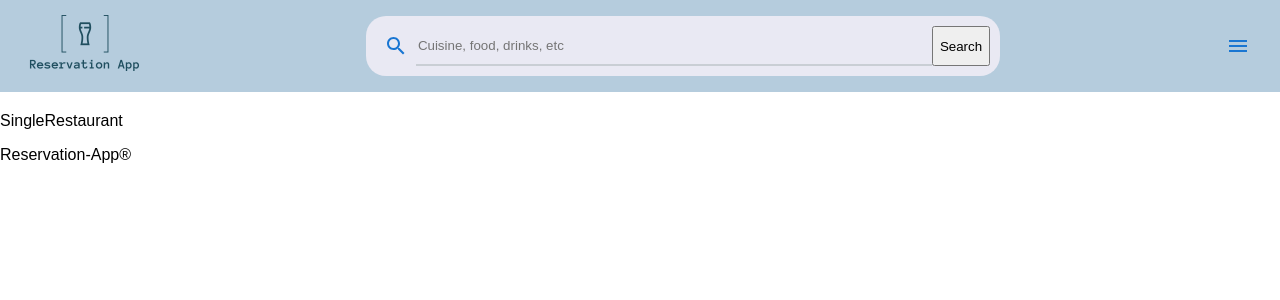
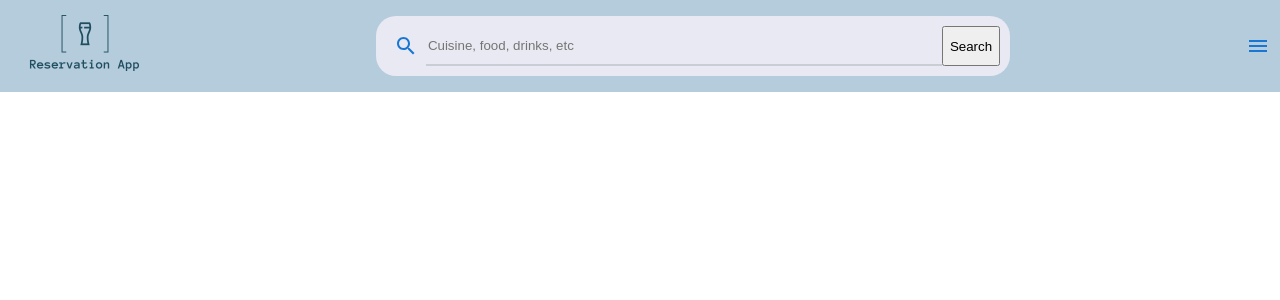
Before and after one commit to lsajid/pursuit-takehome-2022-fe, a React (Create React App) app: page /restaurant/1 in a window 1280 px wide. Shown: the top 300 px of the page. Built offline with nearby package versions, Linux system fonts and the light colour scheme; no server answers.

Commit message:
navbar sticky

```diff
--- a/src/App.js
+++ b/src/App.js
@@ -24,11 +24,14 @@ function App() {
       // localStorage.setItem('searchInput', input);
   }
 
-
+  const handleSubmit = (event) => {
+    event.preventDefault();
+    setInput('');
+  }
 
   return (
     <div className="main">
-      <NavBar handleInput={handleInput} input={input}/>
+      <NavBar handleSubmit={handleSubmit} handleInput={handleInput} input={input}/>
       <Routes>
 
         <Route path="/" element={<SearchRestaurants setInput={setInput} input={input}/>}/>
--- a/src/Components/FilterOptions.js
+++ b/src/Components/FilterOptions.js
@@ -2,7 +2,6 @@ import React from 'react';
 import "../Styles/FilterOptions.css";
 import KeyboardArrowDownIcon from '@mui/icons-material/KeyboardArrowDown';
 import { Button } from '@mui/material';
-import "../Styles/FilterOption.css";
 
 function FilterOptions({filterCategoryNames, filterButtonValue, setFilterButtonValue}) {
 
@@ -12,7 +11,7 @@ function FilterOptions({filterCategoryNames, filterButtonValue, setFilterButtonV
   }
 
   const handleResetFilterButton = () => {
-    setFilterButtonValue('')
+    setFilterButtonValue('');
   }
 
   const showAllFilters = filterCategoryNames.map((category, index) => {
--- a/src/Components/NavBar.js
+++ b/src/Components/NavBar.js
@@ -9,6 +9,11 @@ import MenuIcon from '@mui/icons-material/Menu';
 
 function NavBar({handleInput, handleSubmit, input}) {
 
+    // const handleSubmit = () => {
+
+    // }
+
+    console.log(handleSubmit)
   return (
     <nav className='navbar-container'>
 
@@ -17,7 +22,7 @@ function NavBar({handleInput, handleSubmit, input}) {
             </div>
 
             <div className='form-container'>
-                <form className='search-form'>
+                <form onSubmit={handleSubmit} className='search-form'>
                     <div>
                         <IconButton aria-label="search by restaurant name or cuisine type" color="primary">
                             <SearchIcon className="search-button" />
@@ -30,7 +35,7 @@ function NavBar({handleInput, handleSubmit, input}) {
                         onInput={handleInput}
                         value={input}
                     />
-                    <button onSubmit={handleSubmit}>Search</button>
+                    <button >Search</button>
                 </form>
             </div>
 
--- /dev/null
+++ b/src/Components/RestaurantDetails.js
@@ -0,0 +1,34 @@
+import {useState, useEffect} from 'react';
+import {Link, useParams, useNavigate } from "react-router-dom";
+import "../Styles/RestaurantDetails.css";
+
+function RestaurantInfo() {
+  const [ restaurant, setRestaurant ] = useState([]);
+
+  const navigate = useNavigate();
+  const {id} = useParams();
+  const url = process.env.REACT_APP_API_URL;
+
+  useEffect(() => {
+    fetch(`${url}/api/restaurants/${id}`)
+      .then((res) => {
+        return res.json();
+      }).then((data) => {
+        setRestaurant(data);
+      }).catch((err) => console.log(err));
+  });
+
+  const handleDelete = () => {
+
+  }
+
+  return (
+    <div>
+      <div>
+        {restaurant.name}
+      </div>
+    </div>
+  )
+}
+
+export default RestaurantInfo
--- a/src/Components/RestaurantInfo.js
+++ /dev/null
@@ -1,9 +0,0 @@
-import React from 'react'
-
-function RestaurantInfo() {
-  return (
-    <div>RestaurantInfo</div>
-  )
-}
-
-export default RestaurantInfo
--- a/src/Components/Restaurants.js
+++ b/src/Components/Restaurants.js
@@ -2,15 +2,13 @@ import React from 'react';
 import Restaurant from './Restaurant';
 import "../Styles/Restaurants.css";
 
-function Restaurants({restaurants, filterCategoryNames, input, setInput, filterButtonValue }) {
+function Restaurants({restaurants, filterCategoryNames, input, filterButtonValue }) {
 
   let searchRestaurants = restaurants.map((restaurant) => {
     if(restaurant.name.toLowerCase().split(" ").includes(input.toLowerCase())){
       return <Restaurant  key={restaurant.name + "type" + restaurant.cuisine} singleRestaurant={restaurant}/>
     }
   });
-
-  console.log(searchRestaurants)
 
   let showAllRestaurants = restaurants.map((restaurant) => {
       return <Restaurant key={restaurant.name + "type" + restaurant.cuisine} singleRestaurant={restaurant}/>
--- a/src/Pages/SingleRestaurant.js
+++ b/src/Pages/SingleRestaurant.js
@@ -1,9 +1,11 @@
 import React from 'react';
-import RestaurantInfo from '../Components/RestaurantInfo';
+import RestaurantDetails from '../Components/RestaurantDetails';
 
 function SingleRestaurant() {
   return (
-    <div>SingleRestaurant</div>
+    <div>
+      <RestaurantDetails/>
+    </div>
   )
 }
 
--- a/src/Styles/FilterOption.css
+++ /dev/null
@@ -1,7 +0,0 @@
-.option-container{
-
-}
-
-.display-box{
-
-}
--- a/src/Styles/NavBar.css
+++ b/src/Styles/NavBar.css
@@ -1,6 +1,6 @@
 .navbar-container{
     padding: 10px;
-    z-index: auto;
+    z-index: 10;
     display: flex;
     background-color: #b5ccdd;
     height: 9vh;
@@ -10,6 +10,9 @@
     flex-direction: row;
     margin-bottom: 20px;
     overflow: hidden;
+    position: fixed;
+    top: 0em;
+    width: 100%;
 }
 
 
--- a/src/Styles/SearchRestaurants.css
+++ b/src/Styles/SearchRestaurants.css
@@ -1,4 +1,5 @@
 .page-container{
+    margin-top: 100px;
     display: grid;
     grid-template-columns: 1fr 2fr 2fr;
     grid-template-areas:
```
Also changed, not shown: src/Styles/RestaurantDetails.css (added).
